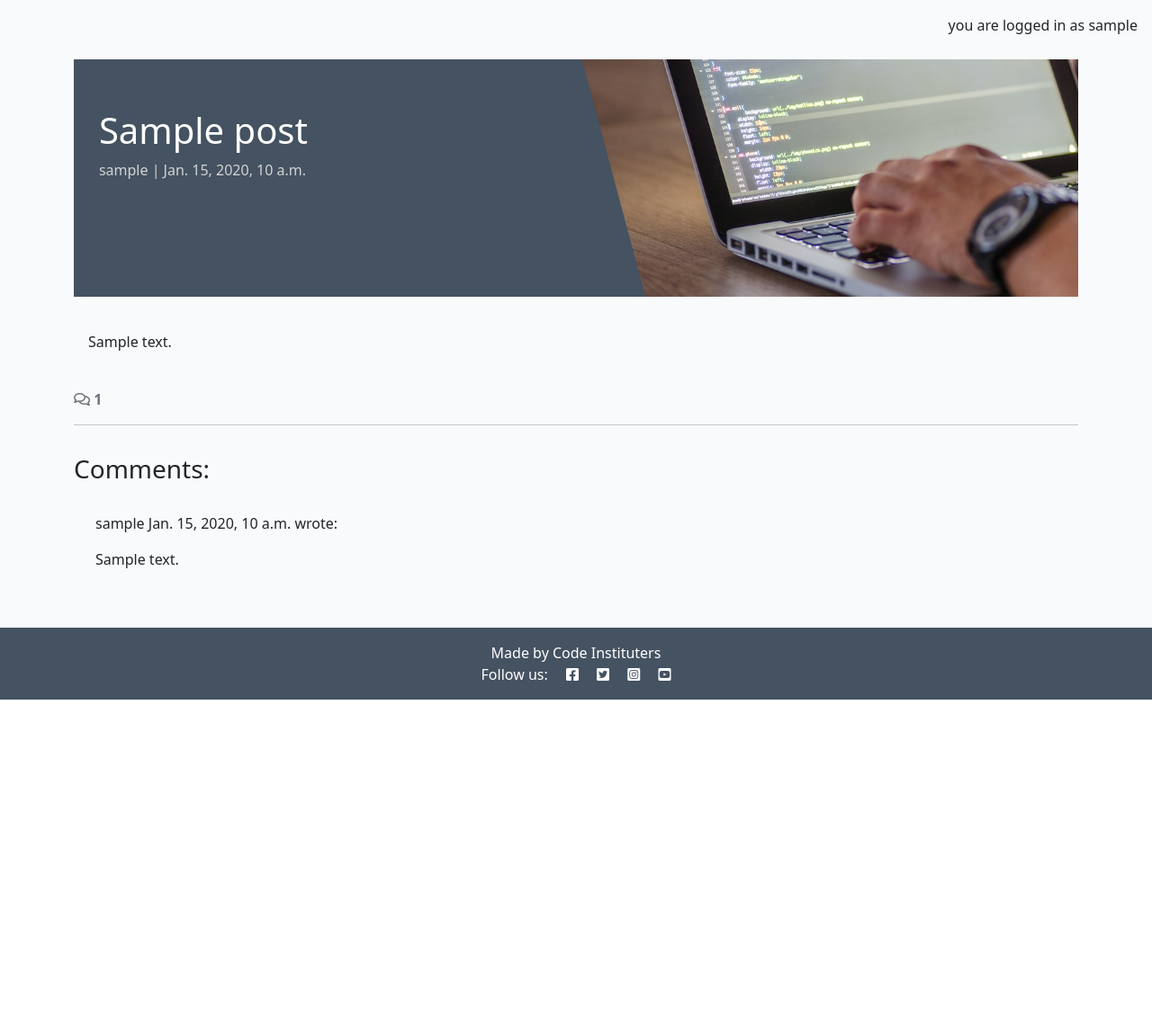
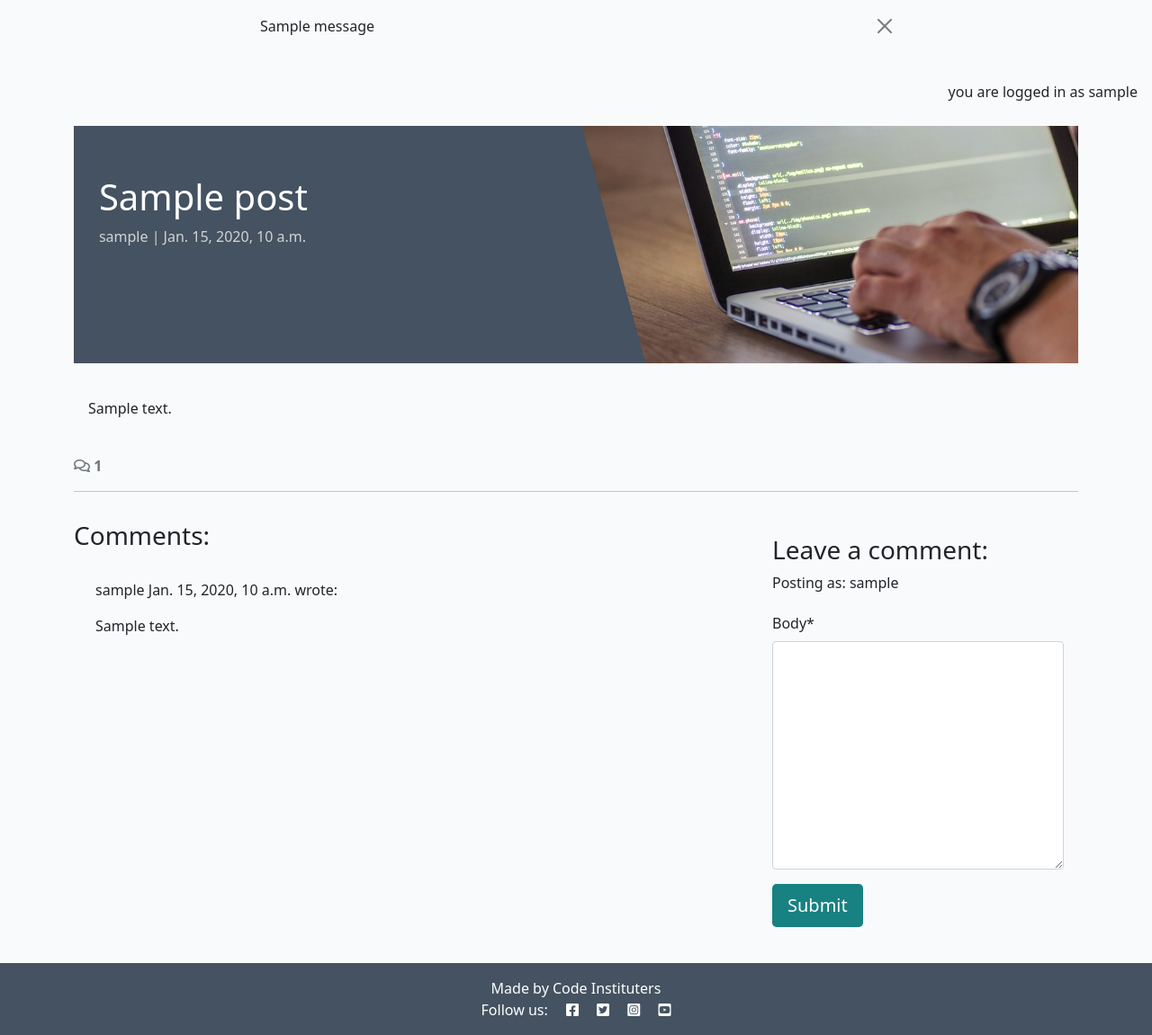
Before and after one commit to Zog08/codestar_blog, a Django app: a page that uses templates/base.html in a window 1280 px wide. Shown: the part 60-1211 px from the top of the page at 90% size. Before the commit the page ends 838 px from the top, so only its background shows below. Run offline with Django 4.2, Linux system fonts and the light colour scheme; a user stored in the database is signed in; tables that the repository leaves empty hold one stand-in row (values such as "Sample post"); one stand-in notice (Sample message) is shown; parts of the project's set-up code (start-up, migrations or seed data) failed here and were passed over; some libraries are stand-ins or nearby versions.

Commit message:
feat: added POST and ux

```diff
--- /dev/null
+++ b/blog/forms.py
@@ -0,0 +1,8 @@
+from .models import Comment
+from django import forms
+
+
+class CommentForm(forms.ModelForm):
+    class Meta:
+        model = Comment
+        fields = ('body',)
--- a/blog/templates/blog/post_detail.html
+++ b/blog/templates/blog/post_detail.html
@@ -1,5 +1,6 @@
 {% extends 'base.html' %} {% block content %}
 {% load static %}
+{% load crispy_forms_tags %}
 
 <div class="masthead">
     <div class="container">
@@ -70,6 +71,24 @@
         {% endfor %}
       </div>
     </div>
+    <!-- Creating New Comments -->
+    <div class="col-md-4 card mb-4 mt-3">
+        <div class="card-body">
+          {% if user.is_authenticated %}
+          <h3>Leave a comment:</h3>
+          <p>Posting as: {{ user.username }}</p>
+          <form id="commentForm" method="post"
+            style="margin-top: 1.3em;">
+            {{ comment_form | crispy }}
+            {% csrf_token %}
+            <button id="submitButton" type="submit"
+              class="btn btn-signup btn-lg">Submit</button>
+          </form>
+          {% else %}
+          <p>Log in to leave a comment</p>
+          {% endif %}
+        </div>
+      </div>
   </div>
 </div>
 
--- a/blog/views.py
+++ b/blog/views.py
@@ -1,6 +1,8 @@
 from django.shortcuts import render, get_object_or_404
 from django.views import generic
+from django.contrib import messages
 from .models import Post
+from .forms import CommentForm
 
 # Create your views here.
 class PostList(generic.ListView):
@@ -29,6 +31,19 @@ def post_detail(request, slug):
     post = get_object_or_404(queryset, slug=slug)
     comments = post.comments.all().order_by("-created_on")
     comment_count = post.comments.filter(approved=True).count()
+    if request.method == "POST":
+        comment_form = CommentForm(data=request.POST)
+        if comment_form.is_valid():
+            comment = comment_form.save(commit=False)
+            comment.author = request.user
+            comment.post = post
+            comment.save()
+            messages.add_message(
+                request, messages.SUCCESS,
+                'Comment submitted and awaiting approval'
+            )
+
+    comment_form = CommentForm()
 
 
     return render(
@@ -38,6 +53,7 @@ def post_detail(request, slug):
             "post": post,
             "comments": comments,
             "comment_count": comment_count,
+            "comment_form": comment_form,
         },
 
     )
--- a/codestar/settings.py
+++ b/codestar/settings.py
@@ -48,6 +48,8 @@ INSTALLED_APPS = [
     'allauth',
     'allauth.account',
     'allauth.socialaccount',
+    'crispy_forms',
+    'crispy_bootstrap5',
     'django_summernote',
     'blog',
     'about',
@@ -56,6 +58,9 @@ INSTALLED_APPS = [
 SITE_ID = 1
 LOGIN_REDIRECT_URL = '/'
 LOGOUT_REDIRECT_URL = '/'
+
+CRISPY_ALLOWED_TEMPLATE_PACKS = "bootstrap5"
+CRISPY_TEMPLATE_PACK = "bootstrap5"
 
 MIDDLEWARE = [
     'django.middleware.security.SecurityMiddleware',
--- a/requirements.txt
+++ b/requirements.txt
@@ -3,11 +3,13 @@ bleach==6.2.0
 certifi==2025.6.15
 cffi==1.17.1
 charset-normalizer==3.4.2
+crispy-bootstrap5==0.7
 cryptography==45.0.4
 defusedxml==0.7.1
 dj-database-url==0.5.0
 Django==4.2.21
 django-allauth==0.57.2
+django-crispy-forms==2.4
 django-summernote==0.8.20.0
 gunicorn==20.1.0
 idna==3.10
--- a/templates/base.html
+++ b/templates/base.html
@@ -69,6 +69,22 @@
         </div>
     </nav>
 
+    <!-- displaying Django messages -->
+    <div class="container">
+        <div class="row">
+            <div class="col-md-8 offset-md-2">
+                {% for message in messages %}
+                <div class="alert {{ message.tags }} alert-dismissible
+                    fade show" id="msg" role="alert">
+                    {{ message | safe }}
+                    <button type="button" class="btn-close"
+                        data-bs-dismiss="alert" aria-label="Close"></button>
+                </div>
+                {% endfor %}
+            </div>
+        </div>
+    </div>
+
     <main class="flex-shrink-0 main-bg">
         {% if user.is_authenticated %}
         <p class = "text-end m-3">you are logged in as {{ user }}</p>
```
